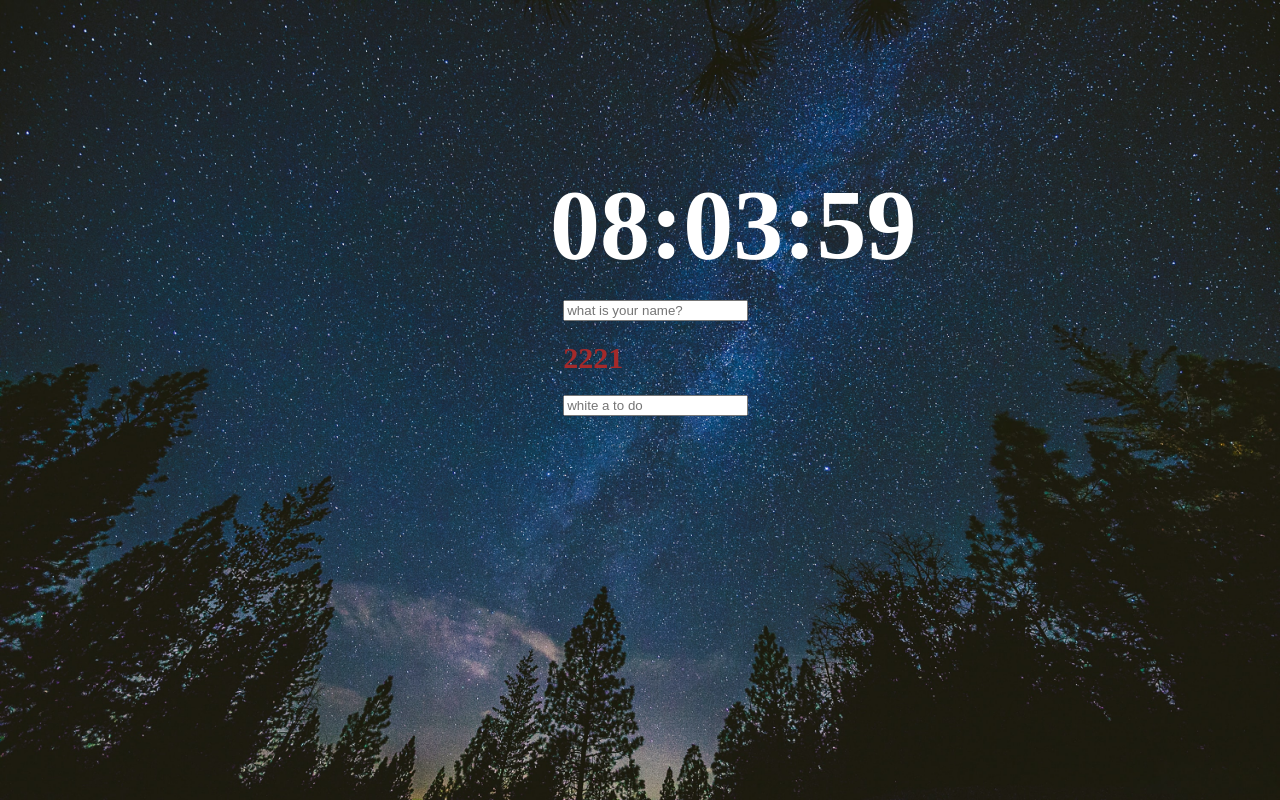
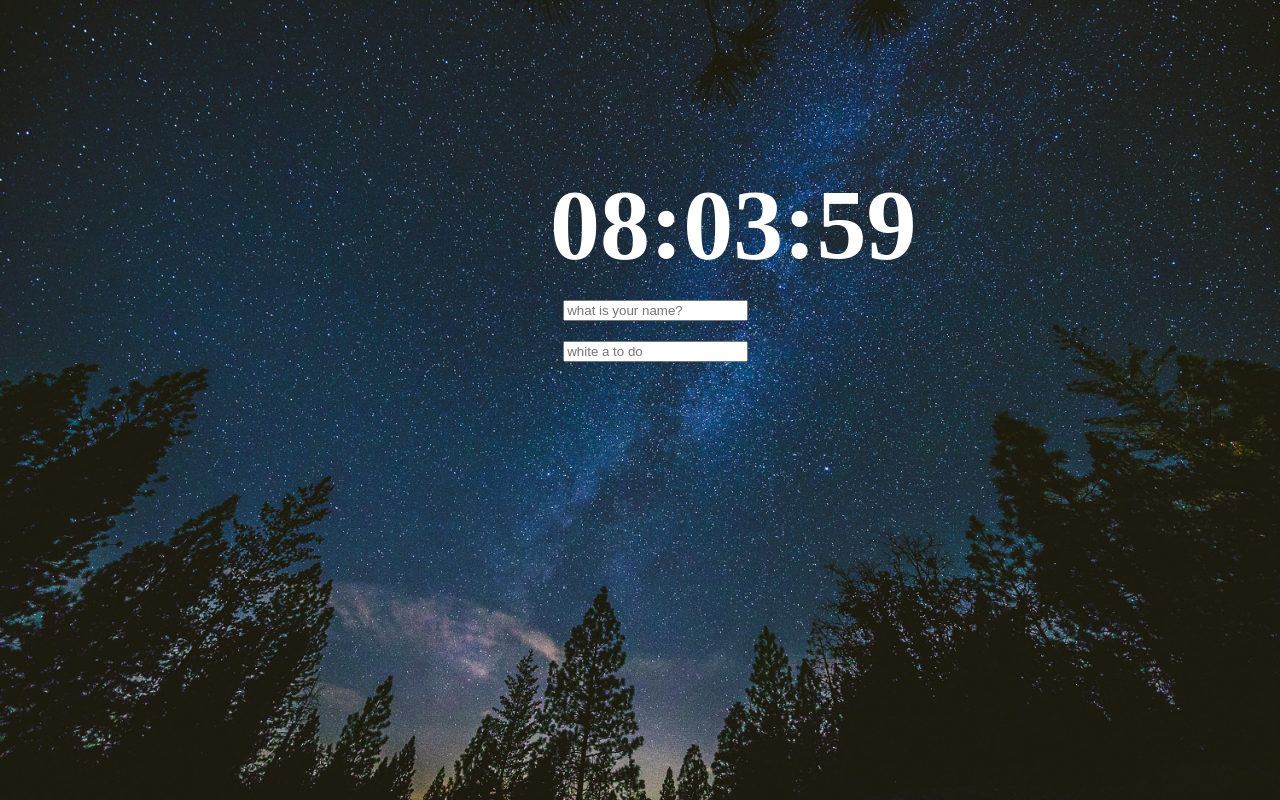
Before and after one commit to moongnsqja/moongnsqja.github.io, a plain HTML site: page momentum.html in a window 1280 px wide. Drawn offline with Linux system fonts and the light colour scheme.

Commit message:
Update momentum.html

```diff
--- a/momentum.html
+++ b/momentum.html
@@ -15,7 +15,7 @@
         <form class="js-form form">
             <input type="text" placeholder="what is your name?">
         </form>
-        <h1 class="js-greetings greetings">2221</h1>
+        <h1 class="js-greetings greetings"></h1>
 
         <form class="js-toDoForm">
             <input type="text" placeholder="white a to do">
```
